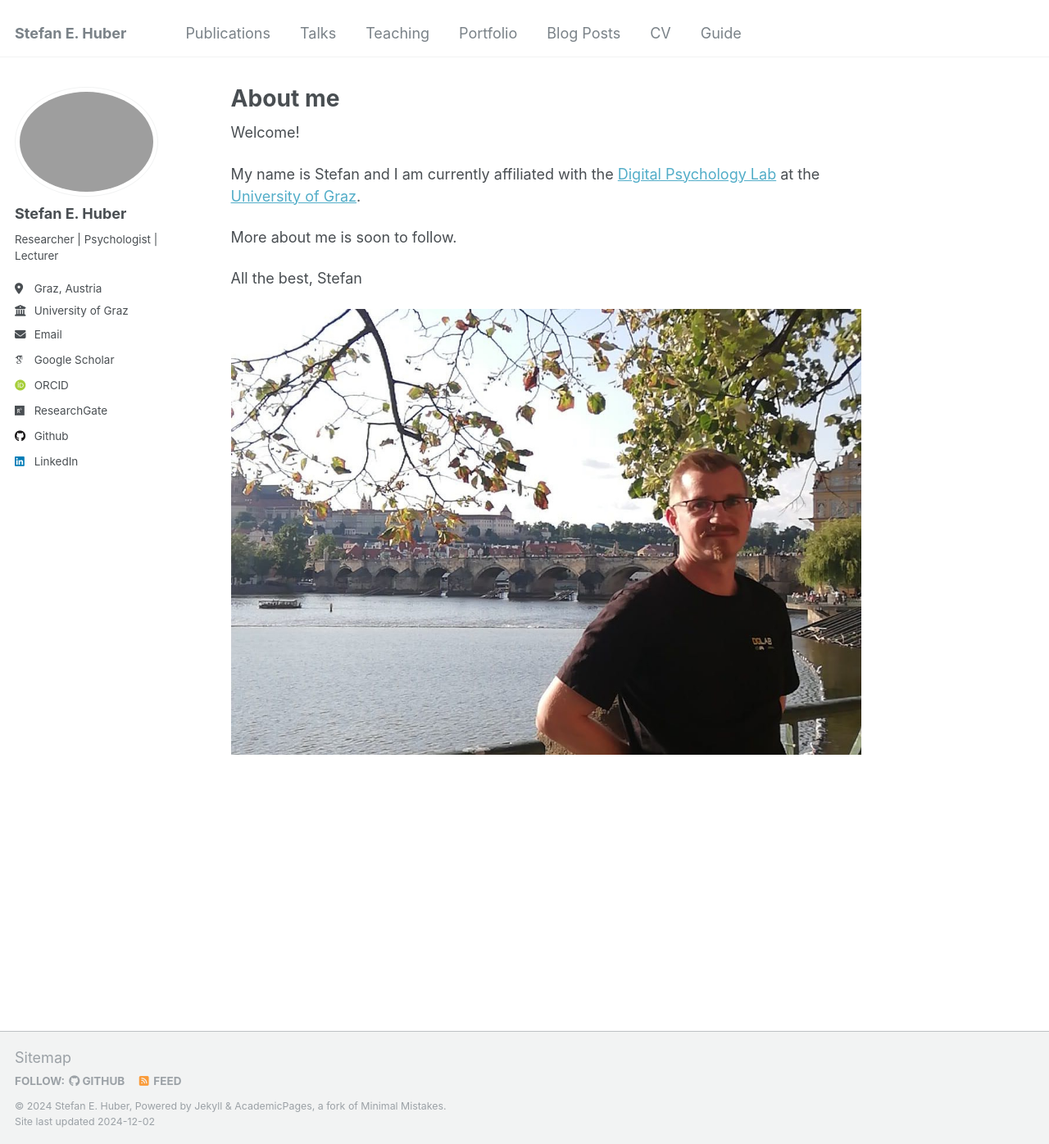
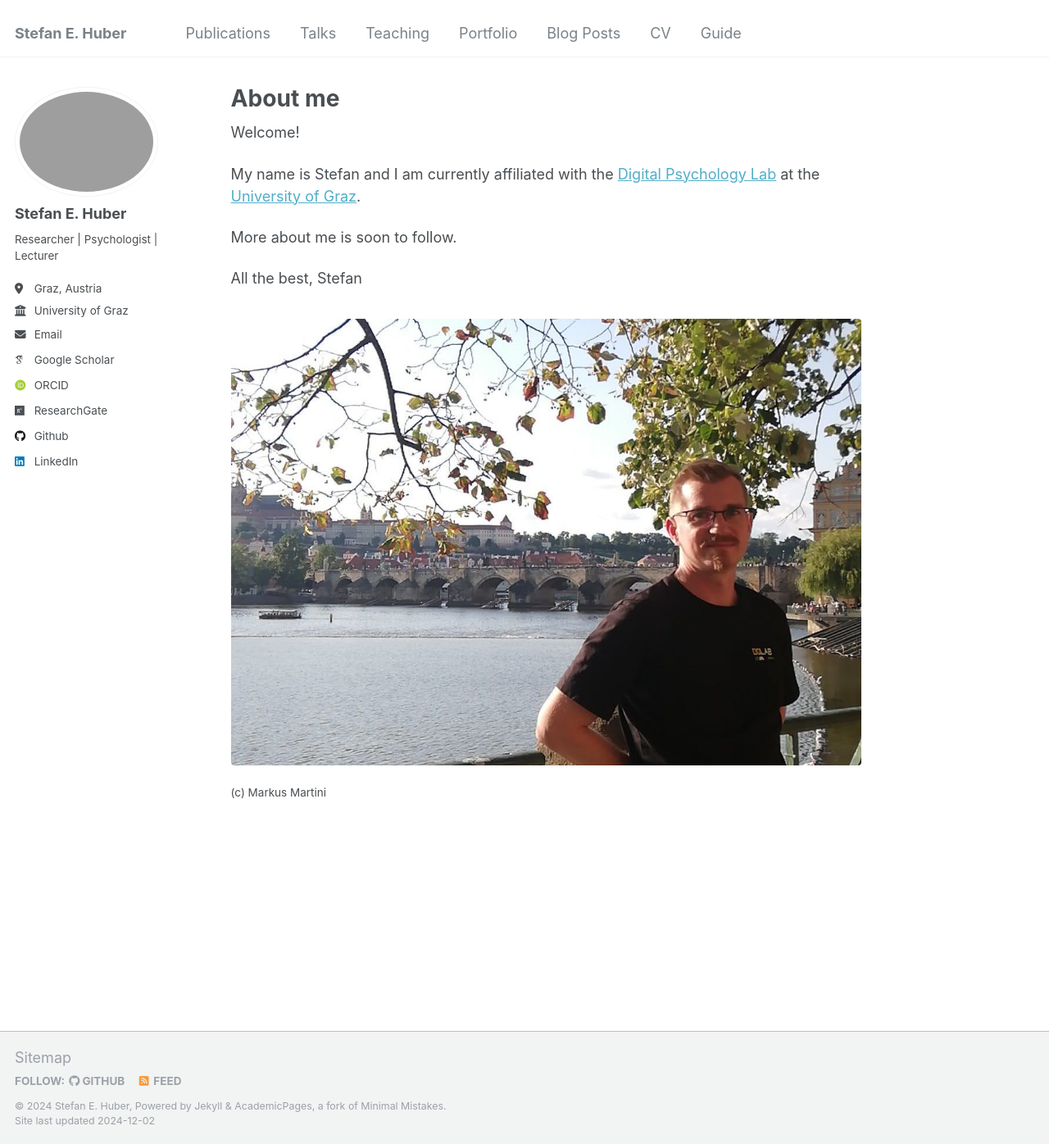
Before and after one commit to stefaneha/stefaneha.github.io, a Jekyll site: the page built from _pages/about.md, in a window 1280 px wide and 1396 px high. Shown: the whole window at 82% size. Built offline with Jekyll 4.4.1, drawn with Linux system fonts in a browser that asks for light colours; some web fonts are replaced.

Commit message:
Add footer to image at main page.

```diff
--- a/_pages/about.md
+++ b/_pages/about.md
@@ -16,7 +16,10 @@ More about me is soon to follow.
 All the best,
 Stefan
 
-<img src="/images/Stefan_Huber_Prag_Bridge_v2.jpg">
+<figure>
+  <img src="/images/Stefan_Huber_Prag_Bridge_v2.jpg"/>
+  <footer><small>(c) Markus Martini</small></footer>
+</figure>
 
 <!---
 This is the front page of a website that is powered by the [Academic Pages template](https://github.com/academicpages/academicpages.github.io) and hosted on GitHub pages. [GitHub pages](https://pages.github.com) is a free service in which websites are built and hosted from code and data stored in a GitHub repository, automatically updating when a new commit is made to the repository. This template was forked from the [Minimal Mistakes Jekyll Theme](https://mmistakes.github.io/minimal-mistakes/) created by Michael Rose, and then extended to support the kinds of content that academics have: publications, talks, teaching, a portfolio, blog posts, and a dynamically-generated CV. You can fork [this template](https://github.com/academicpages/academicpages.github.io) right now, modify the configuration and markdown files, add your own PDFs and other content, and have your own site for free, with no ads!
```
